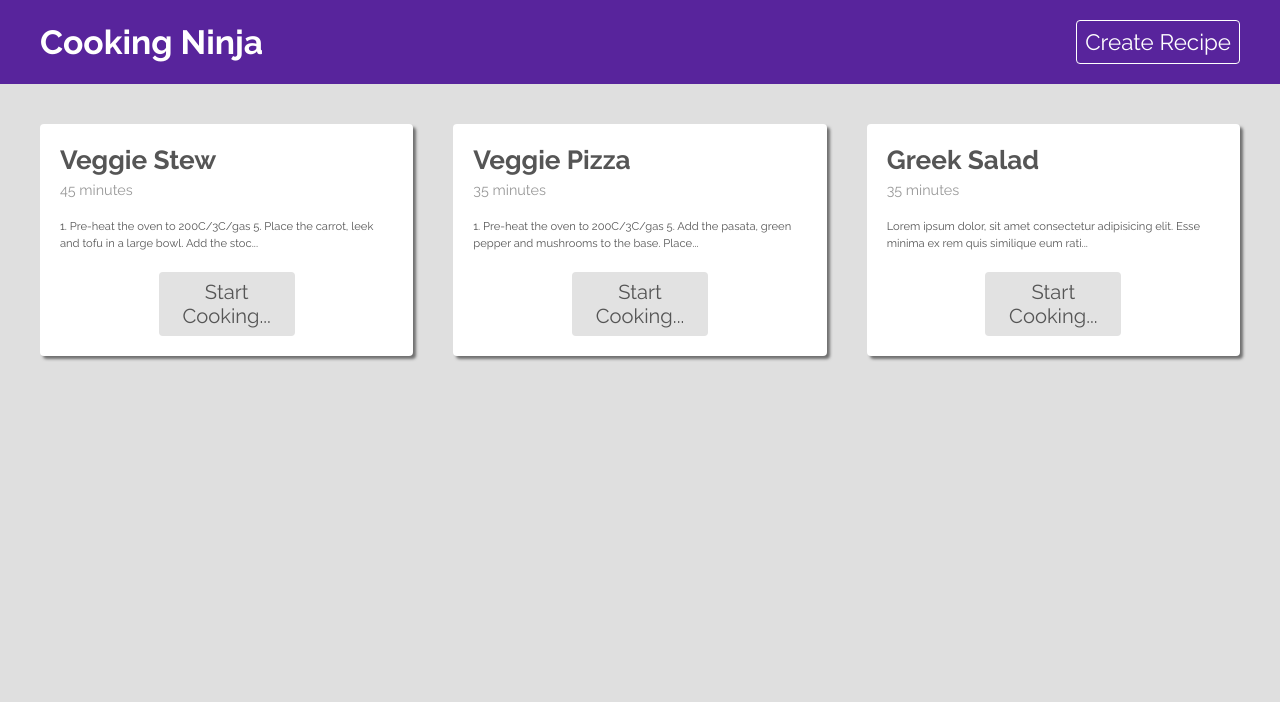
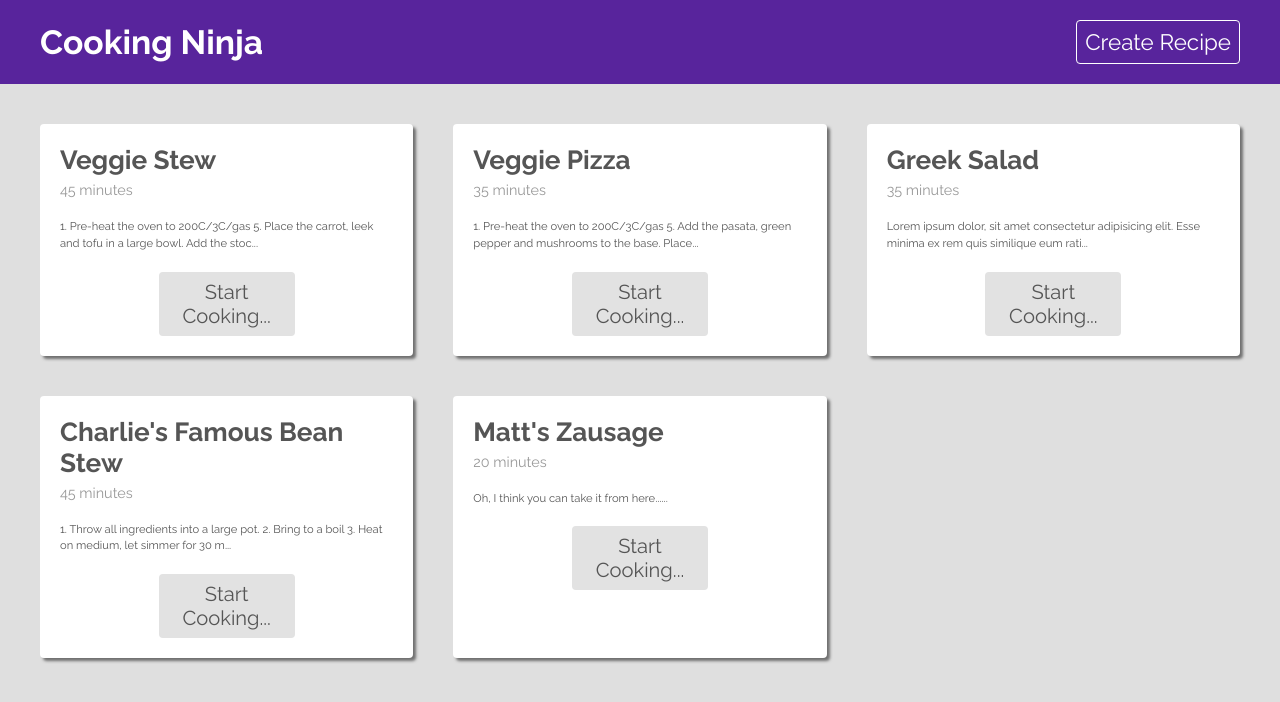
Before and after one commit to MattRuetz/react-recipe-book, a React (Create React App) app: page / in a window 1280 px wide. Shown: the top 702 px of the page. Built offline with nearby package versions, Linux system fonts and the light colour scheme; data requests are answered from the project's data file.

Commit message:
call postData function of useFetch from Create component when the form is submitted with data. Gets posted to DB, user redirected to Home where new recipe should be listed

```diff
--- a/data/db.json
+++ b/data/db.json
@@ -36,6 +36,41 @@
             ],
             "method": "Lorem ipsum dolor, sit amet consectetur adipisicing elit. Esse minima ex rem quis similique eum ratione quaerat, voluptas molestias ut repudiandae delectus voluptates. Eius esse at tenetur ab accusamus excepturi?",
             "cookingTime": "35 minutes"
+        },
+        {
+            "title": "Charlie's Famous Bean Stew",
+            "ingredients": [
+                "Tomatos",
+                "Cucumber",
+                "chives",
+                "Onion",
+                "Correander",
+                "cumin",
+                "3 Eggs",
+                "Ketchup",
+                "Black Beans",
+                "Kidney Beans",
+                "Chicpeas",
+                "chilli peppers"
+            ],
+            "method": "1. Throw all ingredients into a large pot. 2. Bring to a boil 3. Heat on medium, let simmer for 30 minutes. 4. Enjoy!",
+            "cookingTime": "45 minutes",
+            "id": "wLnCB5O"
+        },
+        {
+            "title": "Matt's Zausage",
+            "ingredients": [
+                "3 Green Onions",
+                "3 tbsp Black Pepper",
+                "2 lbs Ground Beef",
+                "2 tsps Sriracha",
+                "3 tsp Salt",
+                "3 tsp Pepper",
+                "2 Cups Shredded Cheese"
+            ],
+            "method": "Oh, I think you can take it from here...",
+            "cookingTime": "20 minutes",
+            "id": "aYEvg-b"
         }
     ]
 }
--- a/src/hooks/useFetch.js
+++ b/src/hooks/useFetch.js
@@ -8,8 +8,6 @@ const useFetch = (url, method = 'GET') => {
     const [options, setOptions] = useState(null);
 
     const postData = (postData) => {
-        setIsPending(true);
-
         setOptions({
             method: 'POST',
             headers: {
@@ -32,7 +30,7 @@ const useFetch = (url, method = 'GET') => {
                     signal: controller.signal,
                 });
 
-                if (res.status !== 200 /* not ok*/) {
+                if (!res.ok /* not ok*/) {
                     // escape to catch block
                     throw new Error(res.statusText);
                 }
--- a/src/pages/create/Create.js
+++ b/src/pages/create/Create.js
@@ -1,4 +1,6 @@
-import { useState, useRef } from 'react';
+import { useState, useEffect, useRef } from 'react';
+import { useNavigate } from 'react-router-dom';
+import useFetch from '../../hooks/useFetch';
 
 import './Create.css';
 
@@ -10,9 +12,22 @@ function Create() {
     const [ingredients, setIngredients] = useState([]);
     const ingredientInput = useRef(null);
 
+    const navigate = useNavigate();
+
+    const { postData, data } = useFetch(
+        'http://localhost:3000/recipes',
+        'POST'
+    );
+
     const handleSubmit = (e) => {
         e.preventDefault();
         console.log(title, method, cookingTime, ingredients);
+        postData({
+            title,
+            ingredients,
+            method,
+            cookingTime: cookingTime + ' minutes',
+        });
     };
 
     const handleAddIngredient = (e) => {
@@ -26,6 +41,14 @@ function Create() {
         setNewIngredient('');
         ingredientInput.current.focus();
     };
+
+    // Redirect to home when data is submitted from form
+    useEffect(() => {
+        console.log('DATA::: ' + data);
+        if (data) {
+            navigate('/');
+        }
+    }, [data, navigate]);
 
     return (
         <div className="create">
```
Lines whose indentation alone changed are shown as unchanged.
